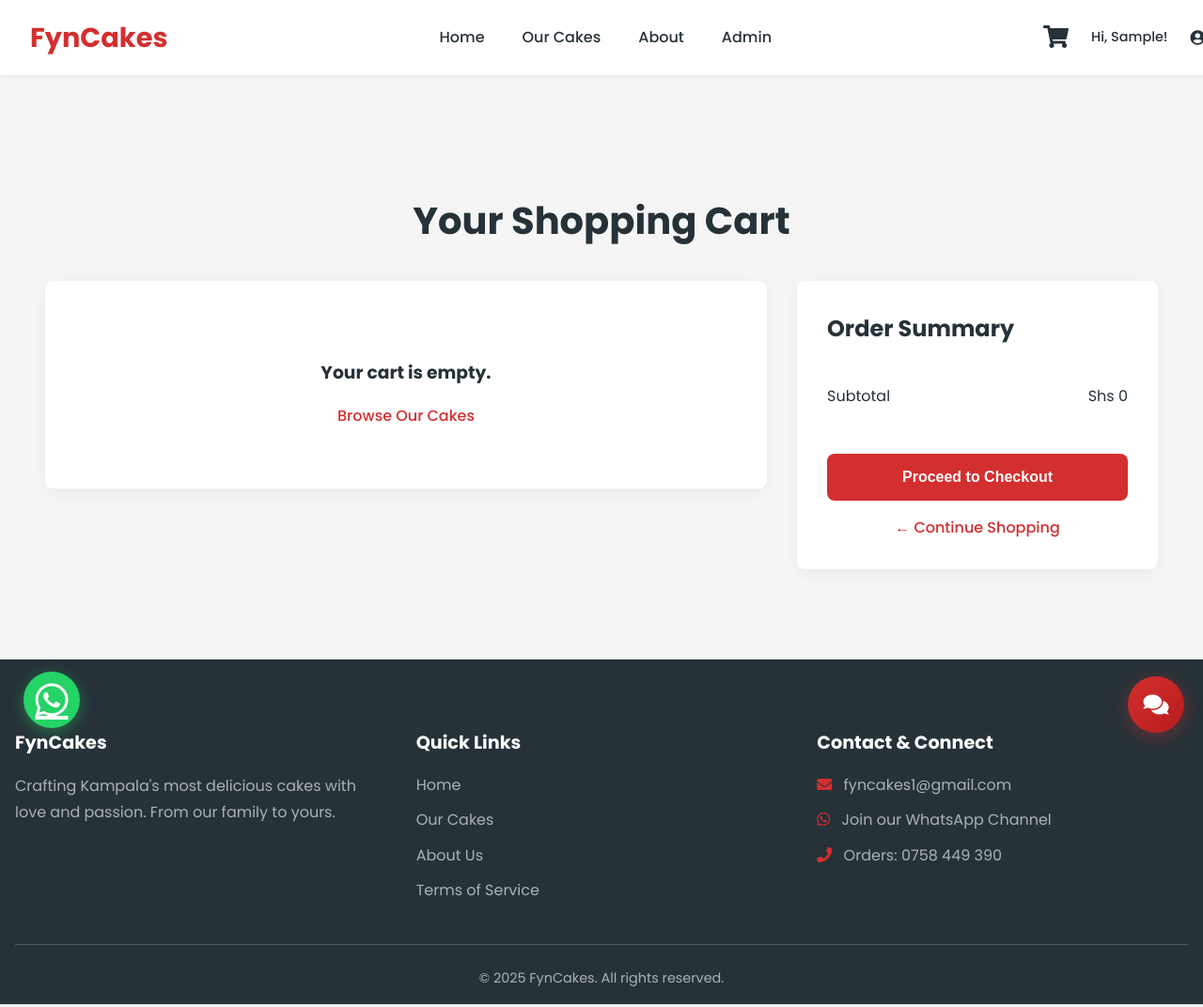
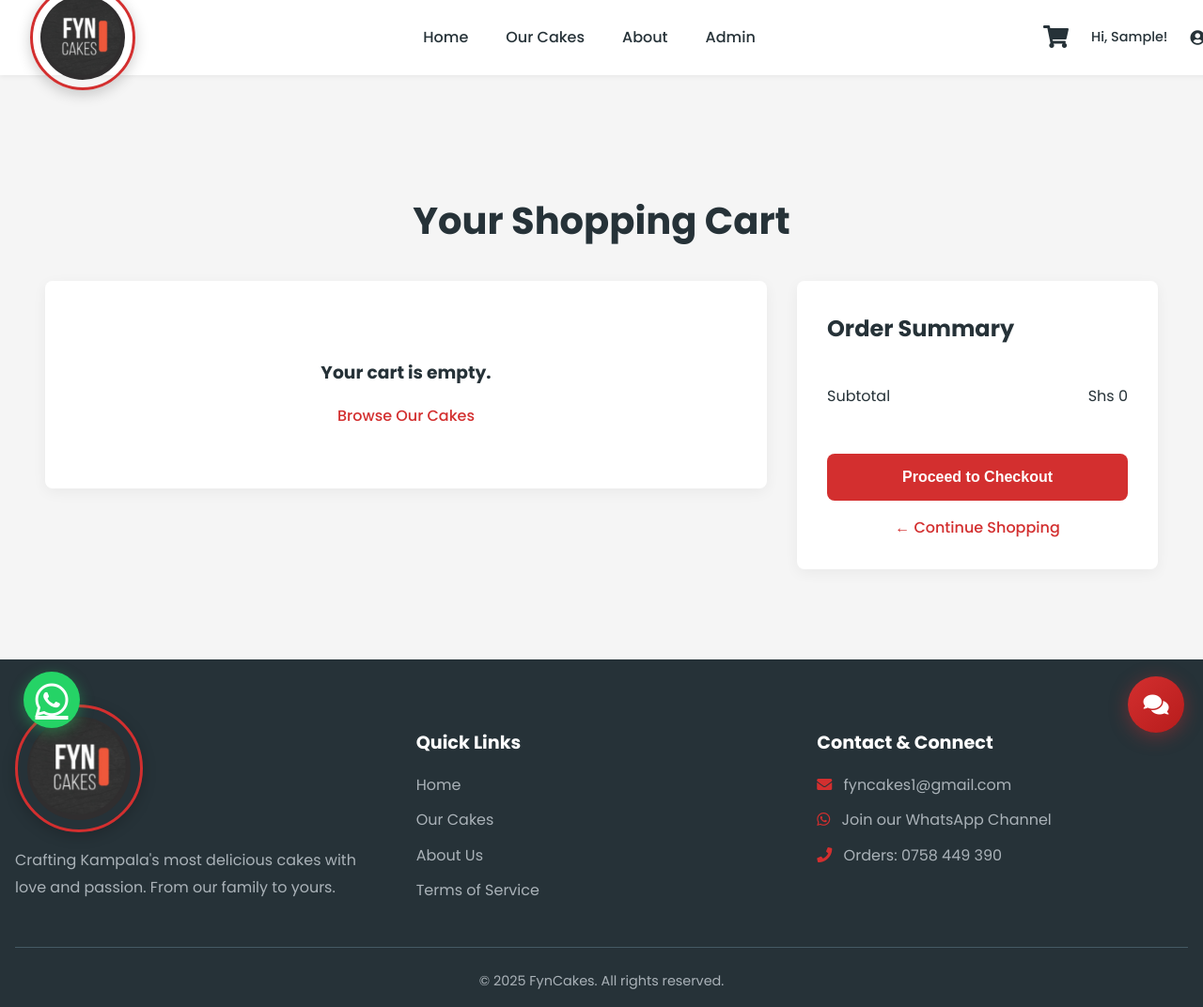
Before and after one commit to Fyncakes/ak, a Flask app: page /cart in a window 1280 px wide. Shown: the whole page at 94% size. Run offline with Flask 3, Linux system fonts and the light colour scheme; the visitor is signed in with stand-in values (Sample User, id 1); data that the repository does not hold is empty.

Commit message:
logo upload

```diff
--- a/cakes/static/css/main.css
+++ b/cakes/static/css/main.css
@@ -56,6 +56,44 @@ main.main-content {
     font-weight: 700;
     color: var(--primary-color);
     text-decoration: none;
+    display: flex;
+    align-items: center;
+    justify-content: center;
+    height: 100px;
+    transition: all 0.3s ease;
+    padding: 5px 0;
+    margin: 0;
+}
+
+.nav-brand:hover {
+    transform: scale(1.05);
+}
+
+.logo-image {
+    height: 90px;
+    width: 90px;
+    object-fit: contain;
+    object-position: center center;
+    transition: all 0.3s ease;
+    border-radius: 50%;
+    box-shadow: 0 4px 15px rgba(0, 0, 0, 0.2);
+    border: 3px solid var(--primary-color);
+    background: transparent;
+    padding: 8px;
+    display: flex;
+    align-items: center;
+    justify-content: center;
+}
+
+.logo-image:hover {
+    transform: scale(1.05);
+    box-shadow: 0 4px 15px rgba(211, 47, 47, 0.2);
+}
+
+/* Ensure perfect logo centering */
+.nav-brand img {
+    margin: 0 auto;
+    display: block;
 }
 
 .nav-menu {
@@ -317,6 +355,31 @@ main.main-content {
 .footer-section ul i {
     margin-right: 0.5rem;
     color: var(--primary-color);
+}
+
+.footer-logo {
+    margin-bottom: 1rem;
+}
+
+.footer-logo-image {
+    height: 110px;
+    width: 110px;
+    object-fit: contain;
+    object-position: center center;
+    border-radius: 50%;
+    box-shadow: 0 4px 15px rgba(0, 0, 0, 0.2);
+    border: 3px solid var(--primary-color);
+    background: transparent;
+    padding: 10px;
+    display: flex;
+    align-items: center;
+    justify-content: center;
+    transition: all 0.3s ease;
+}
+
+.footer-logo-image:hover {
+    transform: scale(1.05);
+    box-shadow: 0 4px 15px rgba(211, 47, 47, 0.2);
 }
 
 .footer-bottom {
@@ -917,6 +980,26 @@ main.main-content {
         height: 50px;
         font-size: 2rem;
     }
+
+    /* Mobile logo adjustments */
+    .logo-image {
+        height: 70px;
+        width: 70px;
+        padding: 6px;
+        object-position: center center;
+    }
+
+    .nav-brand {
+        height: 85px;
+    }
+
+    /* Footer logo mobile adjustments */
+    .footer-logo-image {
+        height: 90px;
+        width: 90px;
+        padding: 8px;
+        object-position: center center;
+    }
 }
 
 @media (max-width: 480px) {
--- a/cakes/templates/base.html
+++ b/cakes/templates/base.html
@@ -35,7 +35,9 @@
 <body>
     <header class="main-header">
         <nav class="navbar">
-            <a href="{{ url_for('routes.home') }}" class="nav-brand">FynCakes</a>
+            <a href="{{ url_for('routes.home') }}" class="nav-brand">
+                <img src="{{ url_for('static', filename='logo/logo4.jpeg') }}" alt="FynCakes" class="logo-image">
+            </a>
             <button class="nav-toggle" id="nav-toggle" aria-label="toggle navigation">
                 <span class="hamburger"></span>
             </button>
@@ -141,7 +143,9 @@
     <footer class="main-footer">
         <div class="footer-content">
             <div class="footer-section">
-                <h4>FynCakes</h4>
+                <div class="footer-logo">
+                    <img src="{{ url_for('static', filename='logo/logo4.jpeg') }}" alt="FynCakes" class="footer-logo-image">
+                </div>
                 <p>Crafting Kampala's most delicious cakes with love and passion. From our family to yours.</p>
             </div>
             <div class="footer-section">
```
Also changed, not shown: cakes/static/logo/logo.jpeg (added), cakes/static/logo/logo2.jpeg (added), cakes/static/logo/logo3.jpeg (added), cakes/static/logo/logo4.jpeg (added), 1 other file.
